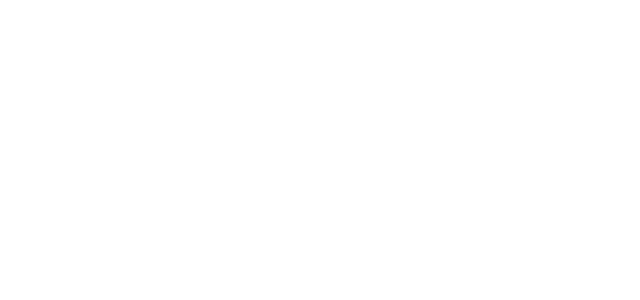
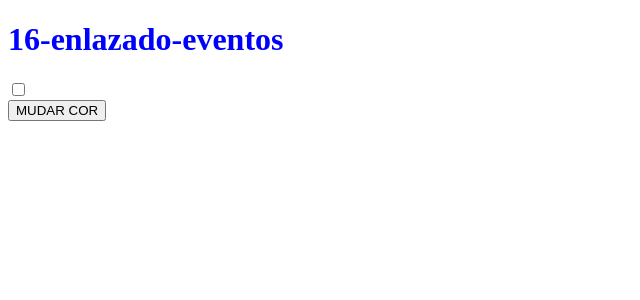
Before and after one commit to JCSC79/dwcc-angular-clases, an Angular app: page / in a window 1280 px wide. Shown: the top 300 px of the page, without its empty margins (0-640 px from the left). Built offline with nearby package versions, Linux system fonts and the light colour scheme.

Commit message:
Automático: Añadido T05E05-enlazado-eventos

```diff
--- a/src/app/app.component.html
+++ b/src/app/app.component.html
@@ -0,0 +1,7 @@
+<h1 [ngStyle]="{ 'color': cor }">{{ title }}</h1>
+
+<input type="checkbox" (change)="mudarTitulo()">
+<br>
+<button (click)="mudarCor()">
+    MUDAR COR
+</button>
--- a/src/app/app.component.ts
+++ b/src/app/app.component.ts
@@ -1,20 +1,27 @@
+import { CommonModule } from '@angular/common';
 import { Component } from '@angular/core';
 import { RouterOutlet } from '@angular/router';
 
 @Component({
   selector: 'app-root',
   standalone: true,
-  imports: [RouterOutlet],
+  imports: [RouterOutlet, CommonModule],
   templateUrl: './app.component.html',
   styleUrl: './app.component.css'
 })
 export class AppComponent {
-  title = '02-TypeScript';
+  title = '16-enlazado-eventos';
+  cor: string = "blue";
 
-  // Declaramos unha propiedade de clase (variable) de tipo numérico inicializada a un valor
-  numero1: number = 5;
-  /* Declaramos unha propiedade de clase de tipo numérico non inicializada (engadimos nas opcións de compilador do tsconfig.json a seguinte clave
-    "strictPropertyInitialization": false,)
-  */
-  numero2: number;
+  mudarTitulo(): void {
+    this.title = 'O botón de mudar título foi premido';
+  }
+
+  mudarCor(): void {
+    if (this.cor == "blue") {
+      this.cor = "purple";
+    } else {
+      this.cor = "blue";
+    }
+  }
 }
--- a/tsconfig.json
+++ b/tsconfig.json
@@ -5,8 +5,6 @@
   "compilerOptions": {
     "outDir": "./dist/out-tsc",
     "strict": true,
-    "strictPropertyInitialization": false,
-    "noImplicitAny": false,
     "noImplicitOverride": true,
     "noPropertyAccessFromIndexSignature": true,
     "noImplicitReturns": true,
```
